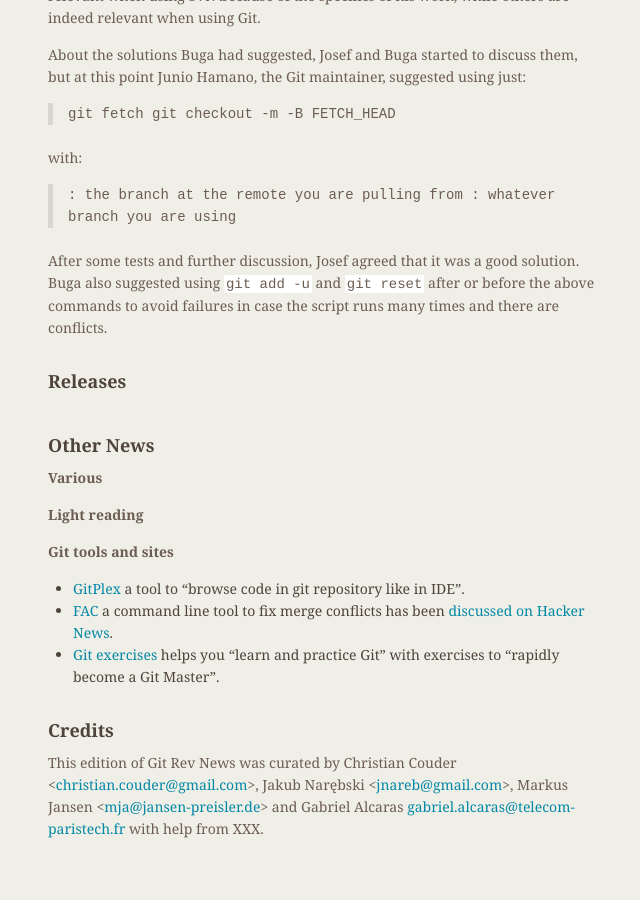
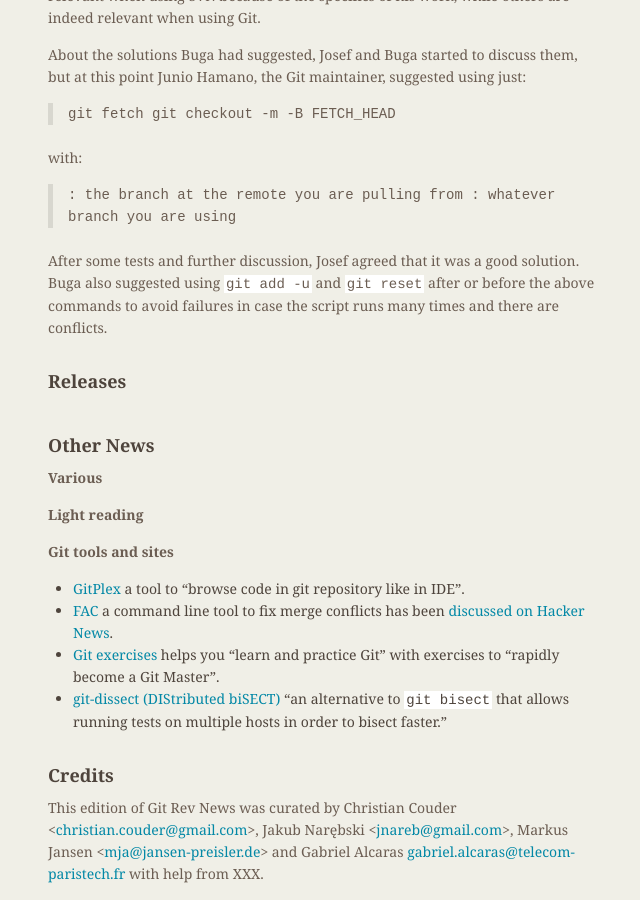
Before and after one commit to git/git.github.io, a Jekyll site: the page built from rev_news/drafts/edition-35.md, in a window 1280 px wide and 900 px high, scrolled down 1245 px. Shown: the whole window, without its empty margins (486-1126 px from the left). Built offline with Jekyll 4.4.1, drawn with Linux system fonts in a browser that asks for light colours; before the commit the page ends 2100 px from its top, so only the background shows below that.

Commit message:
rn-35: add git-dissect tool

```diff
--- a/rev_news/drafts/edition-35.md
+++ b/rev_news/drafts/edition-35.md
@@ -118,6 +118,7 @@
 * [GitPlex](https://www.gitplex.com/) a tool to "browse code in git repository like in IDE".
 * [FAC](https://github.com/mkchoi212/fac) a command line tool to fix merge conflicts has been [discussed on Hacker News](https://news.ycombinator.com/item?id=16056271).
 * [Git exercises](https://gitexercises.fracz.com/) helps you "learn and practice Git" with exercises to "rapidly become a Git Master".
+* [git-dissect (DIStributed biSECT)](https://github.com/talshorer/git-dissect) "an alternative to `git bisect` that allows running tests on multiple hosts in order to bisect faster."
 
 ## Credits
 
```
